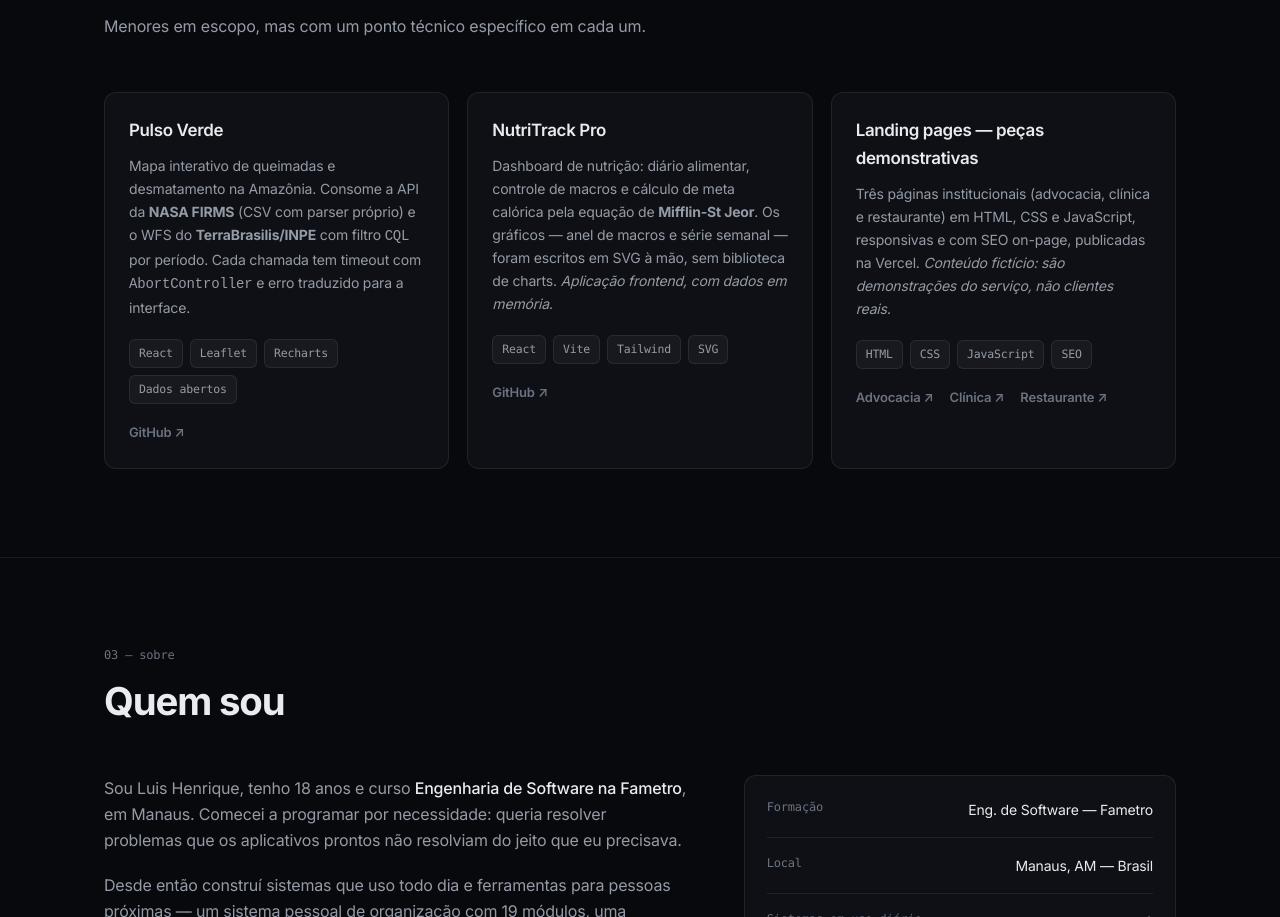
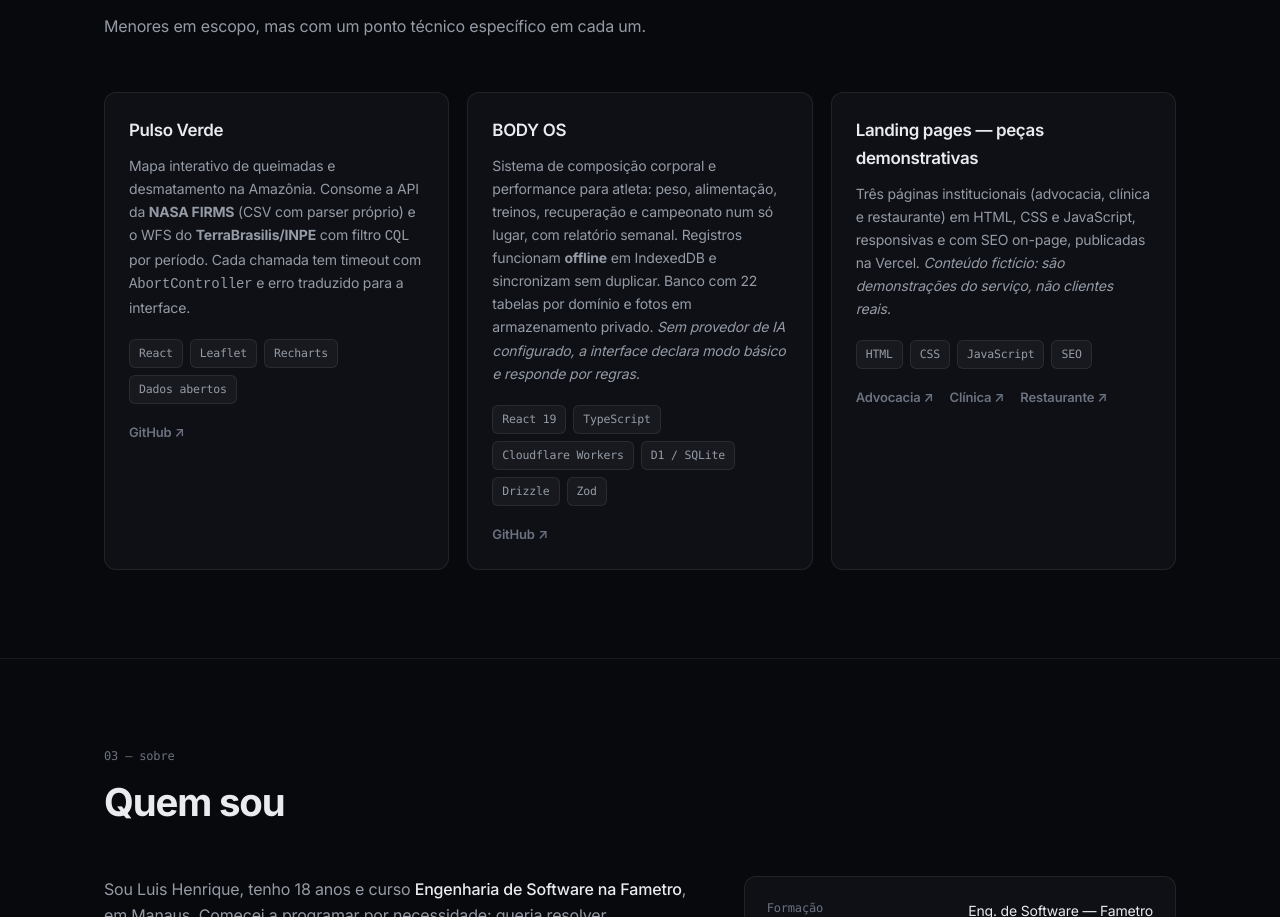
Before and after one commit to devluisam/devluisam.github.io, a plain HTML site: page index.html in a window 1280 px wide. Shown: the part 4058-4975 px from the top of the page. Drawn offline with Linux system fonts and the light colour scheme.

Commit message:
feat(projetos): troca o NutriTrack pelo BODY OS
O NutriTrack nao abria (tela branca, useApp undefined) e virou repositorio
privado. No lugar entra o BODY OS: registros offline com sincronizacao, 22
tabelas por dominio, testes automatizados.

Co-Authored-By: Claude Opus 5 <noreply@anthropic.com>

```diff
--- a/index.html
+++ b/index.html
@@ -866,16 +866,17 @@ SQLAlchemy 2 ──→ SQLite (padrão) ou PostgreSQL</pre>
       </article>
 
       <article class="mini">
-        <h3>NutriTrack Pro</h3>
+        <h3>BODY OS</h3>
         <p>
-          Dashboard de nutrição: diário alimentar, controle de macros e cálculo de meta calórica
-          pela equação de <strong>Mifflin-St Jeor</strong>. Os gráficos — anel de macros e série
-          semanal — foram escritos em SVG à mão, sem biblioteca de charts.
-          <em>Aplicação frontend, com dados em memória.</em>
+          Sistema de composição corporal e performance para atleta: peso, alimentação, treinos,
+          recuperação e campeonato num só lugar, com relatório semanal. Registros funcionam
+          <strong>offline</strong> em IndexedDB e sincronizam sem duplicar. Banco com 22 tabelas
+          por domínio e fotos em armazenamento privado.
+          <em>Sem provedor de IA configurado, a interface declara modo básico e responde por regras.</em>
         </p>
-        <ul class="stack"><li>React</li><li>Vite</li><li>Tailwind</li><li>SVG</li></ul>
+        <ul class="stack"><li>React 19</li><li>TypeScript</li><li>Cloudflare Workers</li><li>D1 / SQLite</li><li>Drizzle</li><li>Zod</li></ul>
         <div class="mini-links">
-          <a href="https://github.com/devluisam/nutritrack-pro" target="_blank" rel="noopener">GitHub ↗</a>
+          <a href="https://github.com/devluisam/body-os" target="_blank" rel="noopener">GitHub ↗</a>
         </div>
       </article>
 
```
